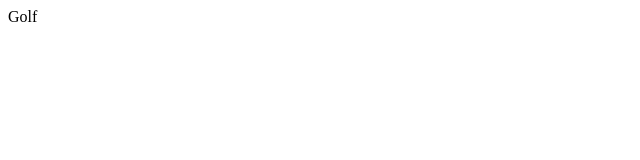
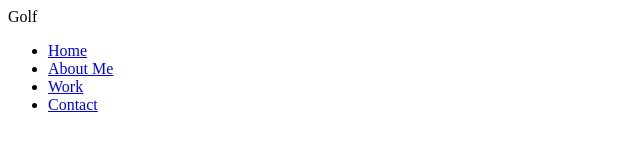
Before and after one commit to ArrowDevAI/muni, a plain HTML site: page index.html in a window 1280 px wide. Shown: the whole page, without its empty margins (0-640 px from the left). Drawn offline with Linux system fonts and the light colour scheme.

Commit message:
Update index.html to change title

```diff
--- a/index.html
+++ b/index.html
@@ -3,11 +3,47 @@
   <head>
     <meta charset="utf-8">
     <meta name="viewport" content="width=device-width, initial-scale=1">
-    <title>Mosey Golf</title>
+    <title>Muni.</title>
     <link rel="stylesheet" type="text/css" href="./css/styles.css">
   </head>
   <body>
+
     <script src="js/scripts.js"></script> <!--This allows js scripts to run and should be at the bototm of the body allowing
     anything else on the page to run first to ensure proper DOM alignment-->
   </body>
+  <header class="page-header"> <!--"Class" is considered a "block" element and desribes the purpose of the emement like a
+    men or a button or in this case a page-header-->
+        <nav class="main-navigation page-header__item">
+            <ul role="menubar" class="navigation-list">
+                <!--Roles help with accessibility, these roles can alose be found on W3 under ARIA roles-->
+                <li role="presentation">
+                    <a href="./index.html" role="menuitem" class="navigation-list__item--active"> Home </a>
+                </li>
+                <li role="presentation">
+                    <a href="./pages/about.html" role="menuitem" class="navigation-list__item"> About Me </a>
+                </li>
+                <li role="presentation">
+                    <a href="./pages/work.html" role="menuitem" class="navigation-list__item"> Work </a>
+                </li>
+                <li role="presentation">
+                <a href="./pages/contact.html" role="menuitem" class="navigation-list__item"> Contact </a>
+                </li>
+            </ul>
+        </nav>
+    </header>
+    <main>
+        <div class="todaysScores">
+            <div class="fredsScores">
+
+            </div>
+            <div class="randolphScores">
+
+            </div>
+        </div>
+
+    </main>
+    <footer class="page-footer">
+
+    </footer>
+    <script src="./js/tota11y.min.js"></script>
 </html>
```
